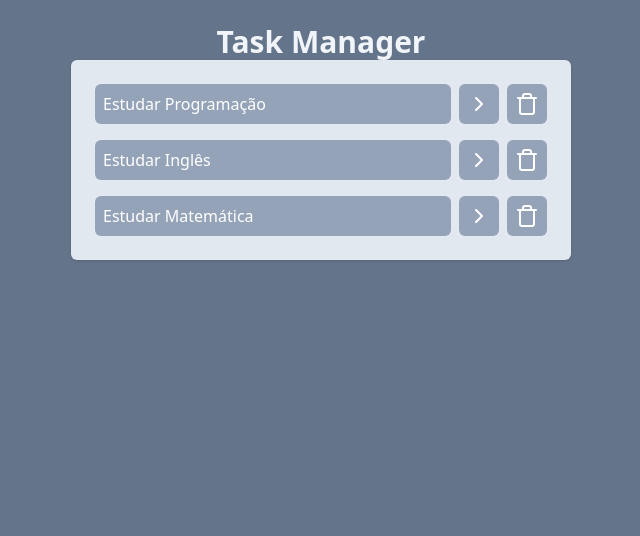
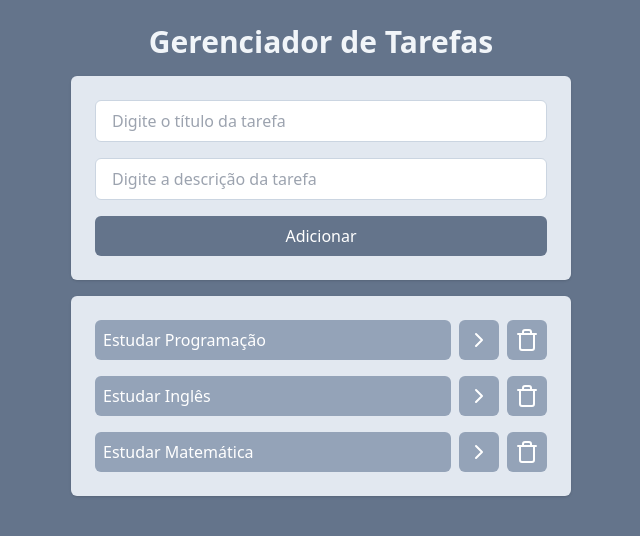
Before and after one commit to luis-paulo-tdo/estudo-react-gerenciador-tarefas, a React (Vite) app: page / in a window 1280 px wide. Shown: the top 536 px of the page, without its empty margins (319-959 px from the left). Built offline with nearby package versions, Linux system fonts and the light colour scheme.

Commit message:
Funcionalidade para adicionar novos itens na lista de tarefas.

```diff
--- a/src/App.jsx
+++ b/src/App.jsx
@@ -41,12 +41,23 @@
     setTasks(newTasks);
   }
 
+  function onAddTaskSubmit(title, description) {
+    const newTask = {
+      id: tasks.length + 1,
+      title,
+      description,
+      isCompleted: false,
+    };
+    setTasks([...tasks, newTask]);
+  }
+
   return (
     <div className="w-screen h-screen bg-slate-500 flex justify-center p-6">
-      <div className="w-[500px]">
+      <div className="w-[500px] space-y-4">
         <h1 className="text-3xl text-slate-100 font-bold text-center">
-          Task Manager
+          Gerenciador de Tarefas
         </h1>
+        <AddTask onAddTaskSubmit={onAddTaskSubmit} />
         <Tasks
           tasks={tasks}
           onTaskClick={onTaskClick}
--- a/src/components/AddTask.jsx
+++ b/src/components/AddTask.jsx
@@ -1,5 +1,33 @@
-function AddTask() {
-  return <h1>Add Task</h1>;
+import { useState } from "react";
+
+function AddTask({ onAddTaskSubmit }) {
+  const [title, setTitle] = useState("");
+  const [description, setDescription] = useState("");
+  console.log({ title, description });
+  return (
+    <div className="space-y-4 p-6 bg-slate-200 rounded-md shadow flex flex-col">
+      <input
+        type="text"
+        placeholder="Digite o título da tarefa"
+        className="border border-slate-300 outline-slate-400 px-4 py-2 rounded-md"
+        value={title}
+        onChange={(event) => setTitle(event.target.value)}
+      />
+      <input
+        type="text"
+        placeholder="Digite a descrição da tarefa"
+        className="border border-slate-300 outline-slate-400 px-4 py-2 rounded-md"
+        value={description}
+        onChange={(event) => setDescription(event.target.value)}
+      />
+      <button
+        onClick={() => onAddTaskSubmit(title, description)}
+        className="bg-slate-500 text-white px-4 py-2 rounded-md font-medium"
+      >
+        Adicionar
+      </button>
+    </div>
+  );
 }
 
 export default AddTask;
--- a/src/components/Tasks.jsx
+++ b/src/components/Tasks.jsx
@@ -1,12 +1,12 @@
 import { ChevronRightIcon, TrashIcon } from "lucide-react";
 
-function Tasks(props) {
+function Tasks({ tasks, onTaskClick, onDeleteTaskClick }) {
   return (
     <ul className="space-y-4 p-6 bg-slate-200 rounded-md shadow">
-      {props.tasks.map((task) => (
+      {tasks.map((task) => (
         <li key={task.id} className="flex gap-2">
           <button
-            onClick={() => props.onTaskClick(task.id)}
+            onClick={() => onTaskClick(task.id)}
             className={`bg-slate-400 w-full text-left text-white p-2 rounded-md ${
               task.isCompleted && "line-through"
             }`}
@@ -17,7 +17,7 @@
             <ChevronRightIcon />
           </button>
           <button
-            onClick={() => props.onDeleteTaskClick(task.id)}
+            onClick={() => onDeleteTaskClick(task.id)}
             className="bg-slate-400 text-white p-2 rounded-md"
           >
             <TrashIcon />
```
